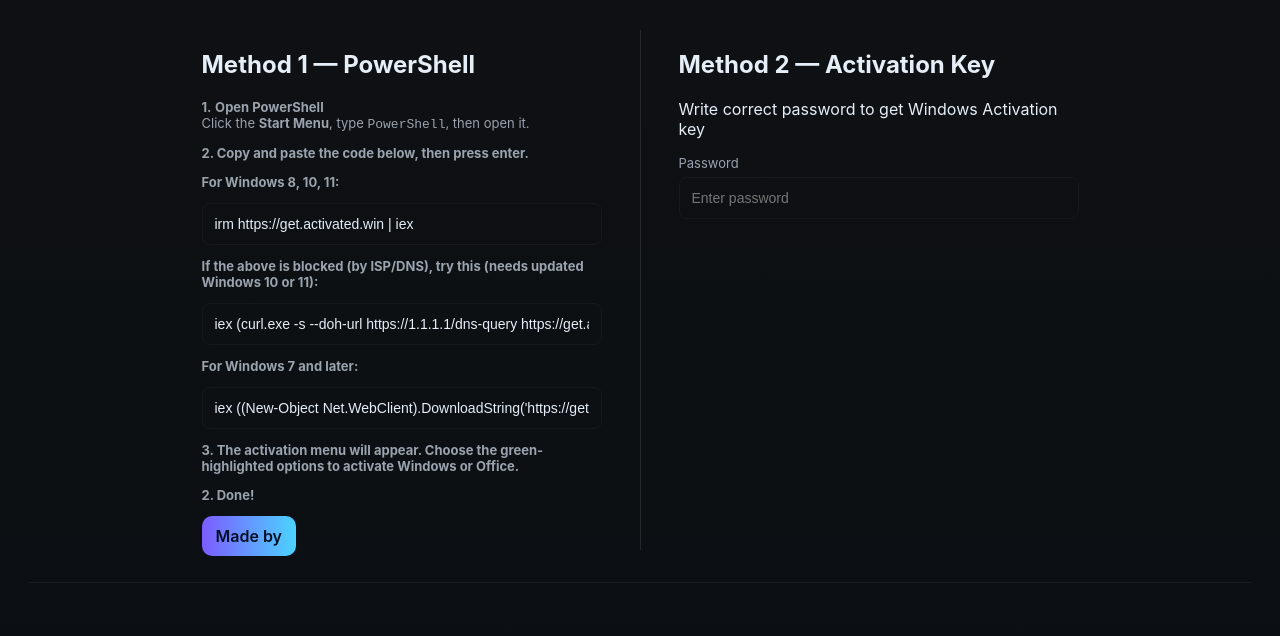
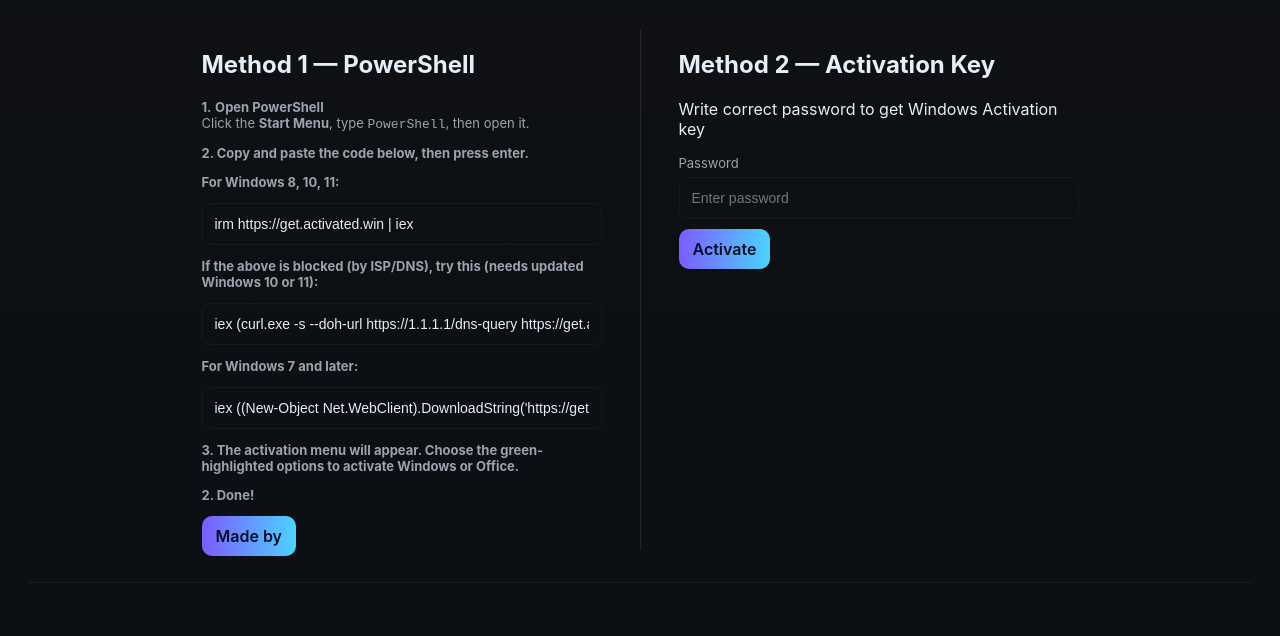
Before and after one commit to pratik11500/window-activate, a website: page public/index.html in a window 1280 px wide. Shown: the part 88-724 px from the top of the page. Drawn offline with Linux system fonts and the light colour scheme.

Commit message:
Update index.html

```diff
--- a/public/index.html
+++ b/public/index.html
@@ -50,7 +50,7 @@
             <input id="pw" type="password" inputmode="numeric" placeholder="Enter password" aria-describedby="pwMsg" />
             <div id="pwMsg" style="margin-top:8px" aria-live="polite"></div>
             <div style="margin-top:10px" class="keybox">
-              <a id="activateBtn" class="btn-primary" style="display: none;" disabled>Activate</a>
+              <a id="activateBtn" class="btn-primary" disabled>Activate</a>
             </div>
           </div>
         </section>
```
